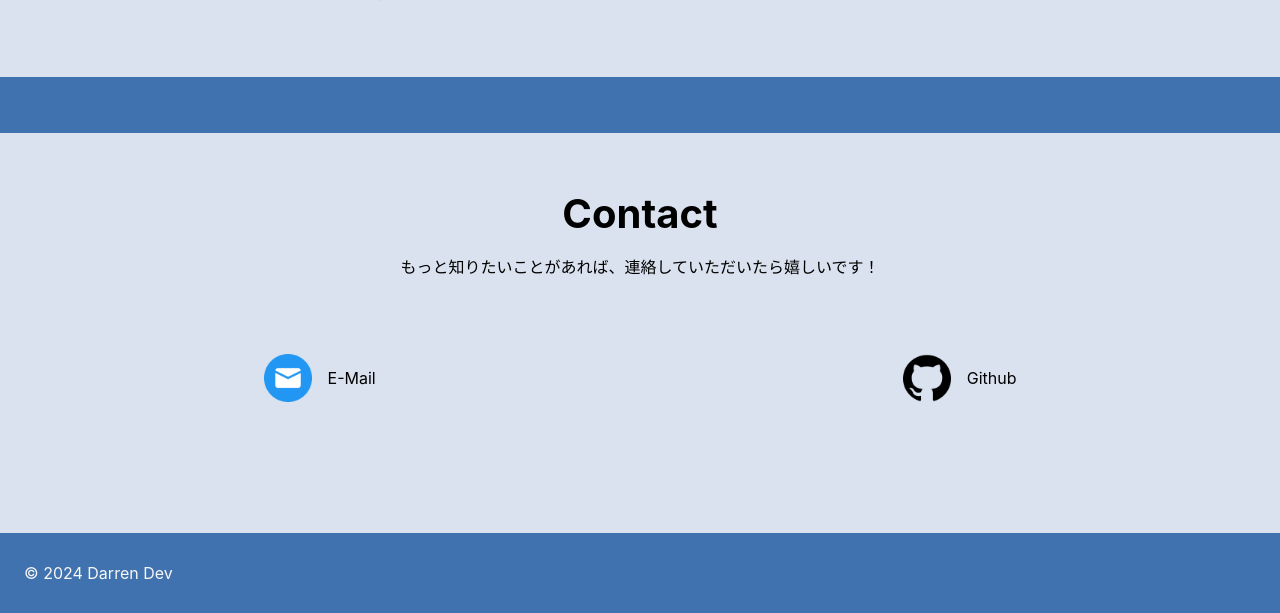
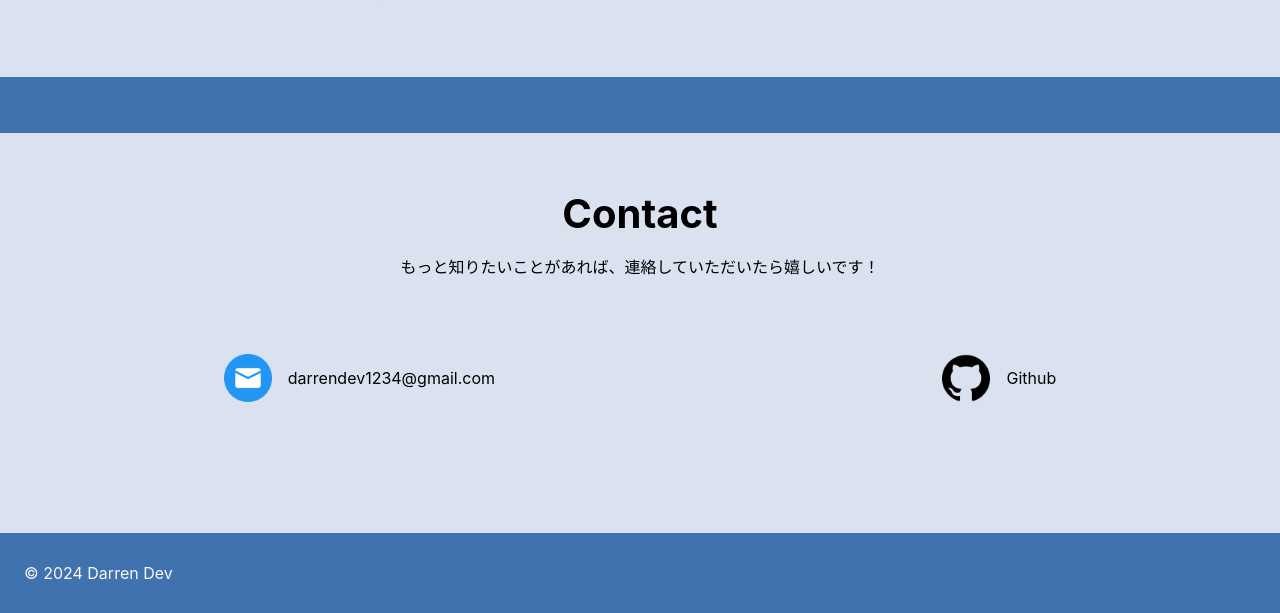
Before and after one commit to darren1504/Portfolio, a website: page src/pug/index.pug in a window 1280 px wide. Shown: the part 3547-4160 px from the top of the page. Drawn offline with nearby package versions, Linux system fonts and the light colour scheme; files that its build step writes are made by us from their sources; files whose address does not match are found by name.

Commit message:
pug/html text edited

```diff
--- a/src/pug/index.pug
+++ b/src/pug/index.pug
@@ -132,7 +132,7 @@ html(lang="ja")
             .infoInnerWrapper
               figure
                 a(href=""): img(src="img/mail.png", alt="")
-              p.cont_info E-Mail
+              p.cont_info darrendev1234@gmail.com
             .infoInnerWrapper
               figure
                 a(href="https://github.com/darren1504"): img(src="img/github.png", alt="")
```
Also changed, not shown: public/index.html.
